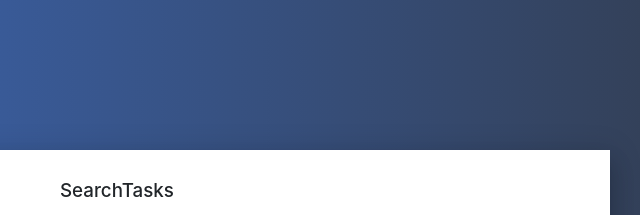
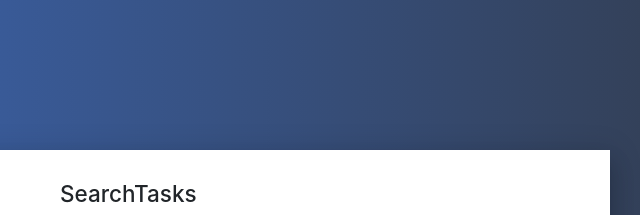
Before and after one commit to AakashPanda/Task-List, a plain HTML site: page index.html in a window 1280 px wide. Shown: the top 215 px of the page, 585-1225 px from the left. Drawn offline with nearby package versions, Linux system fonts and the light colour scheme.

Commit message:
changes done with h5
changes done with h5 to h4

```diff
--- a/index.html
+++ b/index.html
@@ -44,7 +44,7 @@
                     </div>
                 </div>
                 <div class="col">
-                    <h5>SearchTasks</h5>
+                    <h4>SearchTasks</h4>
                     <div class="input-field col s12">
                         <input type="text" name="filter" id="filter" />
                         <label for="filter">Search</label>
```
